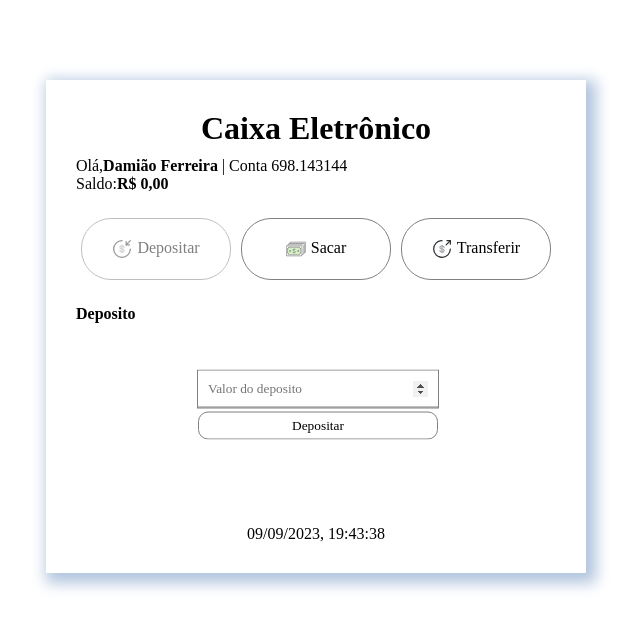
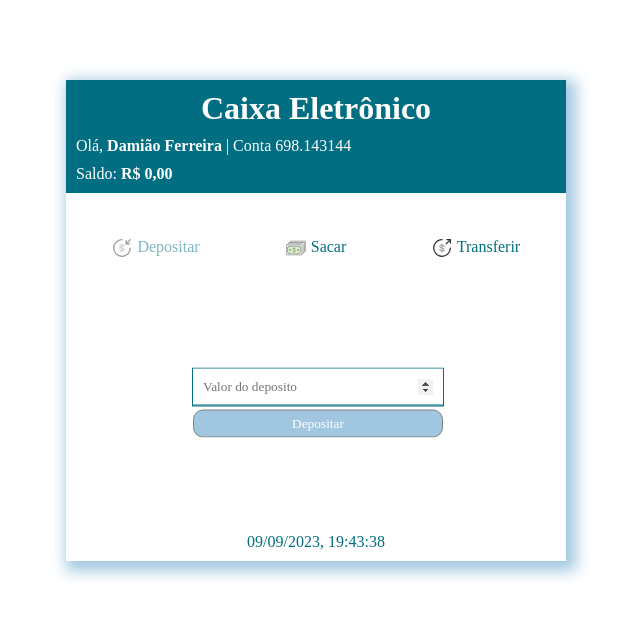
Before and after one commit to damyaoferreyra/projeto-conta-bancaria-refatorado-youtube, a plain HTML site: page index.html in a window 1280 px wide. Both pictures are taken after a click on the item "Depositar". Shown: the whole page, without its empty margins (324-964 px from the left). Drawn offline with Linux system fonts and the light colour scheme.

Commit message:
estilização

```diff
--- a/css/styles.css
+++ b/css/styles.css
@@ -1,3 +1,13 @@
+:root {
+    --color-primary: #026E81;
+    --color-secundary: #00ABBD;
+    --color-shadow: #A1C7E0;
+    --color-button-submit: #A1C7E0;
+    --color-font-primary: #ffff;
+    --color-font-secundary: #026E81;
+    --color-font-secundary-hover: #00ABBD;
+}
+
 * {
     margin: 0;
     padding: 0;
@@ -13,12 +23,13 @@ button {
     border: 0;
     background: white;
     width: 100%;
+    color: var(--color-font-secundary);
 }
 
 input:focus,
 select:focus,
 button:focus {
-    outline: 1px solid gray;
+    outline: 1px solid var(--color-font-secundary);
 }
 
 main {
@@ -28,6 +39,12 @@ main {
     margin-top: 10vh;
 }
 
+.section_header {
+    background-color: var(--color-primary);
+    padding: 10px;
+    color: var(--color-font-primary);
+}
+
 .section_header_title {
     font-weight: 900;
     text-align: center;
@@ -35,13 +52,18 @@ main {
     margin-bottom: 10px;
 }
 
+.section_header_info {
+    gap: 10px;
+    display: flex;
+    flex-direction: column;
+}
+
 .container {
     display: flex;
     flex-direction: column;
     min-width: 500px;
     gap: 20px;
-    padding: 30px;
-    box-shadow: 5px 5px 14px 5px lightsteelblue;
+    box-shadow: 5px 5px 14px 5px var(--color-shadow);
 }
 
 .operacao_content {
@@ -58,12 +80,11 @@ main {
     float: left;
     margin: 5px;
     padding: 20px 30px;
-    border-radius: 30px;
-    border: 1px solid gray;
+    color: var(--color-font-secundary);
 }
 
 #operacao_action li:hover {
-    opacity: 0.6;
+    color: var(--color-font-secundary-hover);
 }
 
 .operacao_icon {
@@ -81,6 +102,8 @@ main {
 #main_template_area {
     min-height: 200px;
     position: relative;
+    padding: 20px;
+    color: var(--color-font-secundary);
 }
 
 #main_template_area form {
@@ -91,7 +114,8 @@ main {
 }
 
 #main_template_area button {
-    background-color: white;
+    color: var(--color-font-primary);
+    background-color: var(--color-button-submit);
     border: 1px solid gray;
     border-radius: 10px;
     padding: 5px;
@@ -102,15 +126,18 @@ main {
 }
 
 #main_template_area input {
-    border-bottom: 1px solid gray;
+    border-bottom: 1px solid var(--color-font-secundary);
+    ;
 }
 
 footer {
     display: flex;
     justify-content: space-around;
+    padding: 10px;
+    color: var(--color-font-secundary);
 }
 
-.content_feedback_success {
+.content_feedback {
     display: flex;
     height: 100%;
     justify-content: center;
--- a/index.html
+++ b/index.html
@@ -16,9 +16,9 @@
         <div class="container">
             <header class="section_header">
                 <div class="section_header_title">Caixa Eletrônico</div>
-                <div>
-                    <p>Olá,<span id="pessoa_nome"></span><span id="conta_logada"></span></p>
-                    <p>Saldo:<span id="saldo_conta"></span></p>
+                <div class="section_header_info">
+                    <p>Olá, <span id="pessoa_nome"></span><span id="conta_logada"></span></p>
+                    <p>Saldo: <span id="saldo_conta"></span></p>
                 </div>
             </header>
             <section>
@@ -37,34 +37,33 @@
                 </div>
             </section>
             <section id="main_template_area">
-
+                <div class="content_feedback animation-write">
+                    Selecione uma operação
+                </div>
             </section>
             <template id="template_form_transferir">
-                <h4>Transferência</h4>
                 <form>
-                    <input type="number" placeholder="Valor da transferência" name="valor" required />
+                    <input type="number" placeholder="Valor da transferência" name="valor" required min="1"/>
                     <select name="conta" id="conta_select">
                     </select>
                     <button type="submit">Transferir</button>
                 </form>
             </template>
             <template id="template_form_depositar">
-                <h4>Deposito</h4>
                 <form>
-                    <input type="number" placeholder="Valor do deposito" name="valor" required />
+                    <input type="number" placeholder="Valor do deposito" name="valor" required  min="1"/>
                     <button type="submit">Depositar</button>
                 </form>
             </template>
             <template id="template_form_sacar">
-                <h4>Saque</h4>
                 <form>
-                    <input type="number" placeholder="Valor do saque" name="valor" required />
+                    <input type="number" placeholder="Valor do saque" name="valor" required  min="1"/>
                     <button type="submit">Sacar</button>
                 </form>
             </template>
 
             <template id="template_sucesso">
-                <div class="content_feedback_success animation-write">
+                <div class="content_feedback animation-write">
                     Operação finalizada com sucesso
                 </div>
             </template>
```
